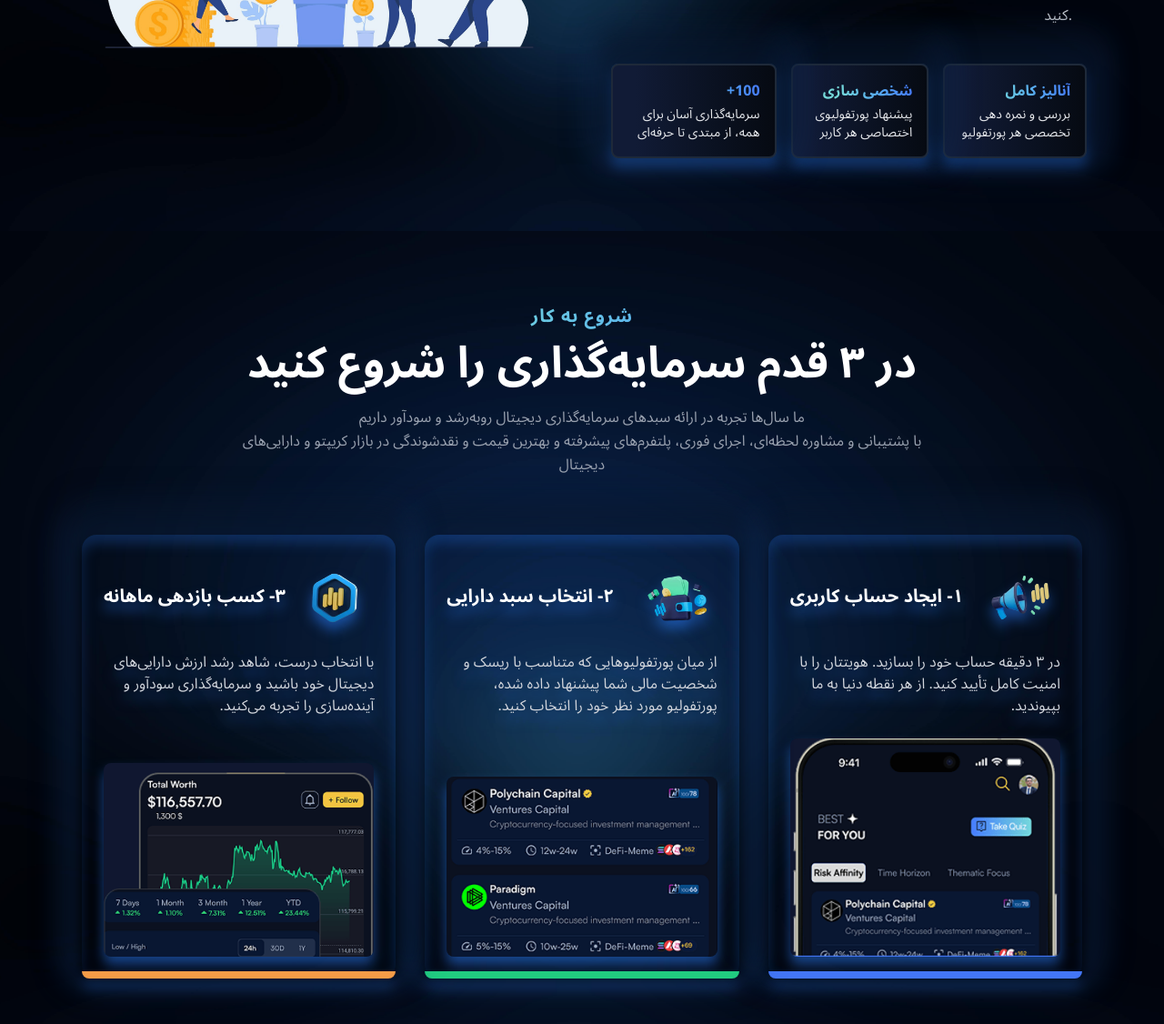
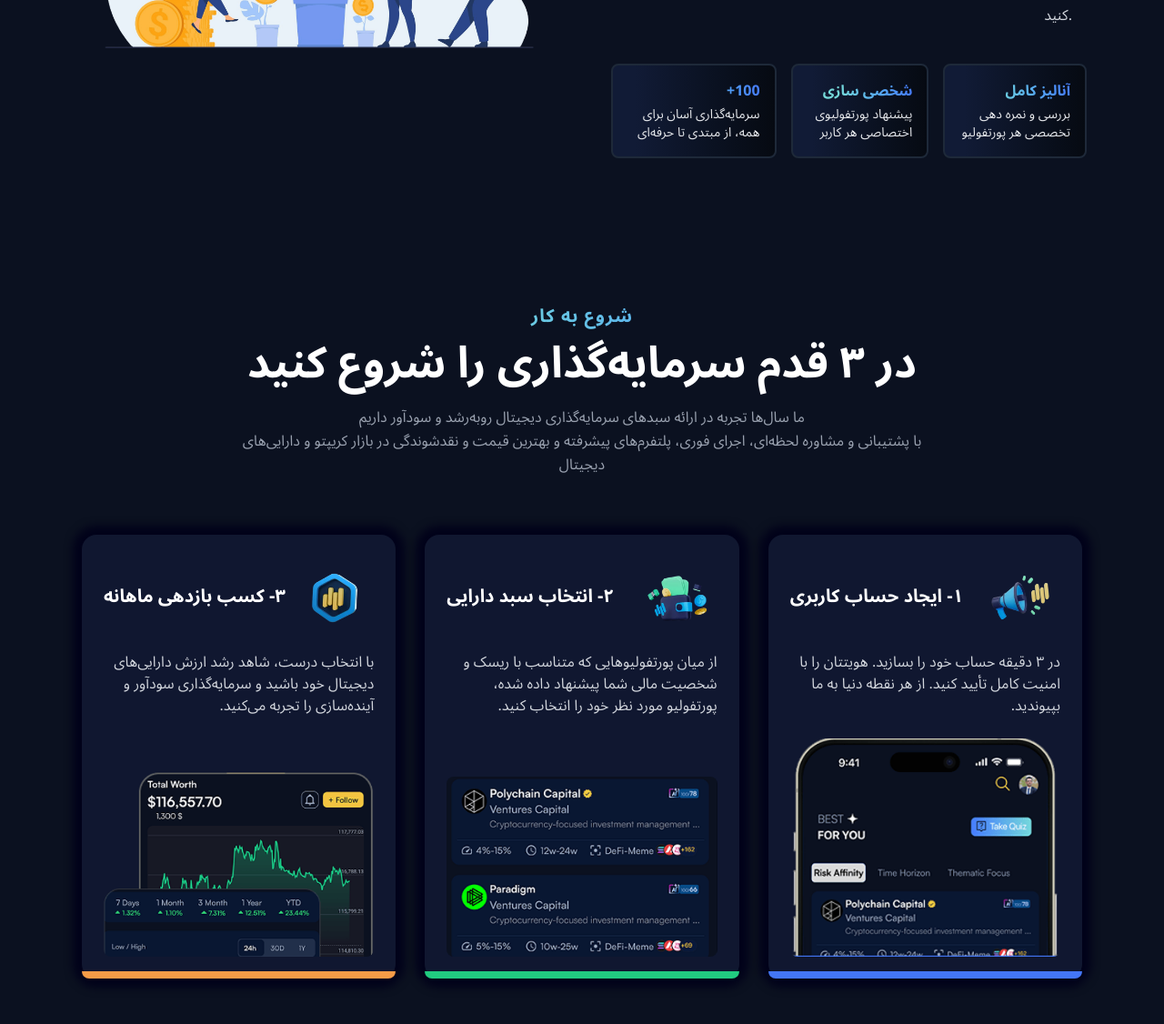
Before and after one commit to Maysam-Ghaysari/tredfi-wealzi, a Next.js app: page / in a window 1280 px wide. Shown: the part 1466-2592 px from the top of the page at 91% size. Built offline with nearby package versions, Linux system fonts and the light colour scheme.

Commit message:
Update images and code

```diff
--- a/src/app/page.js
+++ b/src/app/page.js
@@ -16,7 +16,7 @@ export default function Home() {
         <HeroSection />
         <ServicesSection />
         <Start />
-        <div className="bg-[url('/Background/back11.jpg')] bg-fixed object bg-center bg-cover ">
+        <div className=" bg-fixed object bg-center bg-cover ">
           <DiscountSection />
           <SecondSection />
           <DownloadSection />
--- a/src/components/DiscountSection.js
+++ b/src/components/DiscountSection.js
@@ -1,7 +1,7 @@
 const DiscountSection = () => {
   return (
     <section className="py-16 sm:py-20 mx-auto px-4 sm:px-6  rounded-xl ">
-      <div className="flex flex-col md:flex-row-reverse items-center justify-between gap-8 sm:gap-12 lg:gap-16 max-w-[1100px] m-auto shadow-[0px_-20px_30px_20px_rgba(0,0,1,0.5)] drop-shadow-xl/50  drop-shadow-blue-500 rounded-2xl py-13 ">
+      <div className="flex flex-col md:flex-row-reverse items-center justify-between gap-8 sm:gap-12 lg:gap-16 max-w-[1100px] m-auto  rounded-2xl py-13 ">
         <div className="flex-shrink-0 w-full md:w-auto relative mx-auto md:mx-0">
           {/* خط آبی کمی کج و طول بیشتر */}
           <div className="absolute -inset-1 rounded-[22px] border-2 border-gray-600 transform rotate-5 rotate-x-20 pointer-events-none"></div>
--- a/src/components/Footer.js
+++ b/src/components/Footer.js
@@ -30,8 +30,8 @@ const Footer = () => {
         >
           <div className="sm:col-span-2 lg:col-span-2 order-1 ">
             <div className="flex items-center justify-end sm:justify-start mb-4 max-sm:flex-row-reverse">
+              <img src="/Logo/logo.png" alt="ولزی" className="w-8 h-8 mr-2" />
               <h3 className="text-2xl font-bold">ولزی</h3>
-              <img src="/Logo/logo.png" alt="ولزی" className="w-8 h-8 mr-2" />
             </div>
             <p
               dir="rtl"
--- a/src/components/SecondSection.js
+++ b/src/components/SecondSection.js
@@ -6,7 +6,7 @@ export default function SecondSection() {
   return (
     <section className=" max-sm:py-20 px-4 mx-auto sm:px-6 rounded-xl">
       {/* متن و دکمه */}
-      <div className="flex flex-col md:flex-row-reverse items-center justify-between gap-8 sm:gap-12 lg:gap-16 max-w-[1100px] m-auto shadow-[0px_-20px_30px_20px_rgba(0,0,1,0.5)] drop-shadow-xl/50  drop-shadow-blue-500 rounded-2xl">
+      <div className="flex flex-col md:flex-row-reverse items-center justify-between gap-8 sm:gap-12 lg:gap-16 max-w-[1100px] m-auto   rounded-2xl">
         <div className="flex-1 text-center md:text-right max-sm:pt-13">
           <h1 className="text-2xl sm:text2xl md:text-3xl font-bold mb-4 sm:mb-6 px-10 text-white">
             خدمات نوآورانه و متفاوت ولزی <br />
--- a/src/components/ServicesSection.js
+++ b/src/components/ServicesSection.js
@@ -117,7 +117,7 @@ const ServicesSection = () => {
   const activeContent = servicesData[activeTab];
 
   return (
-    <section className="text-white py-20 px-4 sm:px-6 lg:px-8 bg-[#0b1120] bg-[url('/Background/back11.jpg')] bg-cover bg-center bg-no-repeat shadow-[0_-48px_20px_0px_rgba(4,10,22,0.6)] bg-fixed ">
+    <section className="text-white py-20 px-4 sm:px-6 lg:px-8 bg-[#0b1120] bg-cover bg-center bg-no-repeat ">
       <div className="max-w-[1110px] mx-auto">
         {/* عنوان */}
         <div className="text-center">
@@ -210,7 +210,7 @@ const ServicesSection = () => {
                   {activeContent.details.features.map((feature) => (
                     <div
                       key={feature.title}
-                      className=" border-2 border-gray-800  p-4 rounded-lg bg-gradient-to-r from-[#111b36] from-[14%] to-[#060a12] drop-shadow-blue-500 drop-shadow-xl/50 shadow-[0px_-20px_30px_20px_rgba(0,0,1,0.5)]"
+                      className=" border-2 border-gray-800  p-4 rounded-lg bg-gradient-to-r from-[#111b36] from-[14%] to-[#060a12]"
                     >
                       <h4 className="font-bold bg-gradient-to-r from-[#75d9d9] from-[30%] to-[#477cff] bg-clip-text text-transparent">
                         {feature.title}
--- a/src/components/Start.js
+++ b/src/components/Start.js
@@ -29,7 +29,7 @@ const stepsData = [
 
 const Start = () => {
   return (
-    <section className=" text-white py-20 px-4 sm:px-6 lg:px-8 bg-[url('/Background/back11.jpg')] bg-fixed object bg-cover bg-center bg-no-repeat m-auto">
+    <section className=" text-white py-20 px-4 sm:px-6 lg:px-8 bg-fixed object bg-cover bg-center bg-no-repeat m-auto">
       <div className="max-w-[1100px] m-auto ">
         <div className="text-center max-w-3xl mx-auto mb-12 lg:mb-16">
           <h3 className="text-xl font-bold uppercase tracking-wider mb-2 bg-gradient-to-r from-[#75d9d9] from-[30%] to-[#477cff] bg-clip-text text-transparent">
@@ -64,7 +64,7 @@ const Start = () => {
             return (
               <div
                 key={step.stepNumber}
-                className={`relative rounded-2xl p-4 sm:p-6 drop-shadow-blue-500 drop-shadow-xl/50 flex flex-col shadow-[0px_-20px_30px_20px_rgba(0,0,1,0.5)]`}
+                className={` bg-[#101730] relative rounded-2xl p-4 sm:p-6 flex flex-col shadow-[0px_0px_10px_10px_rgba(0,0,26,0.9)]`}
               >
                 {/* نوار رنگی پایین کارت */}
                 <div
```
